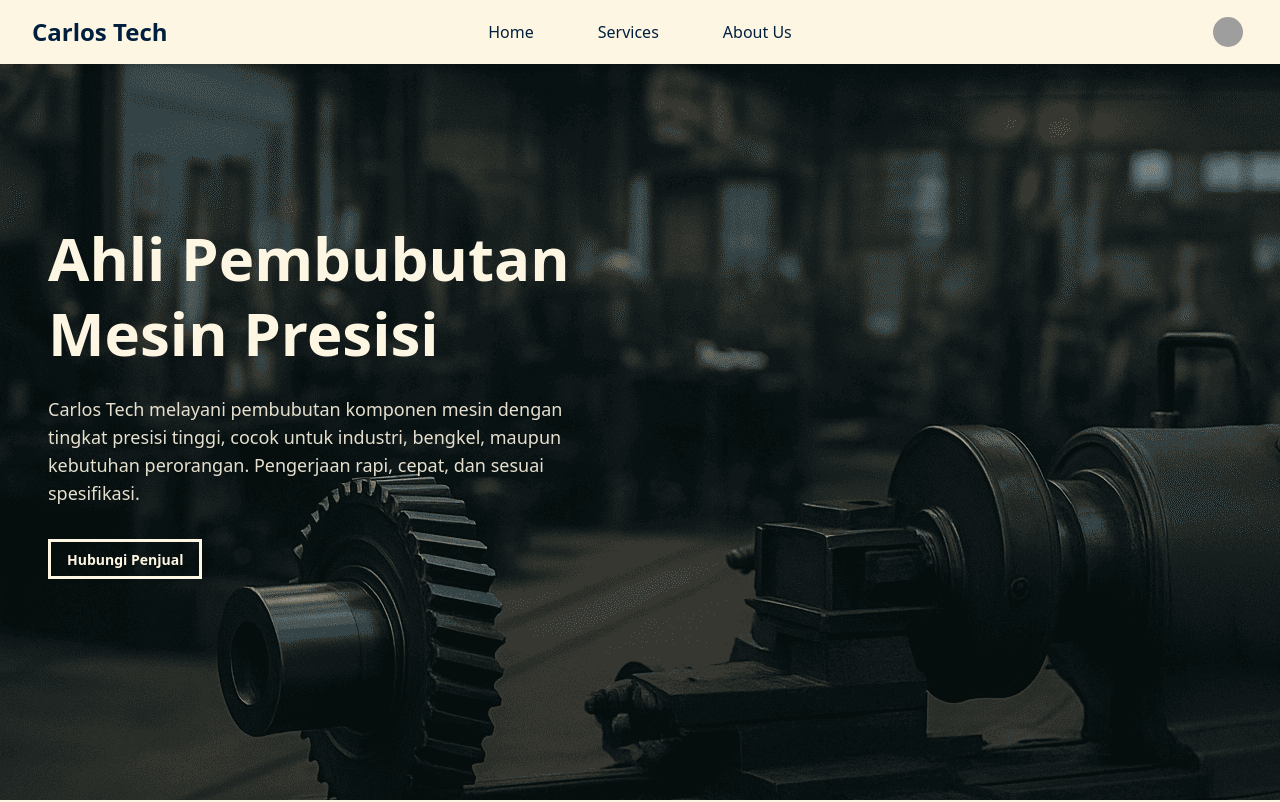
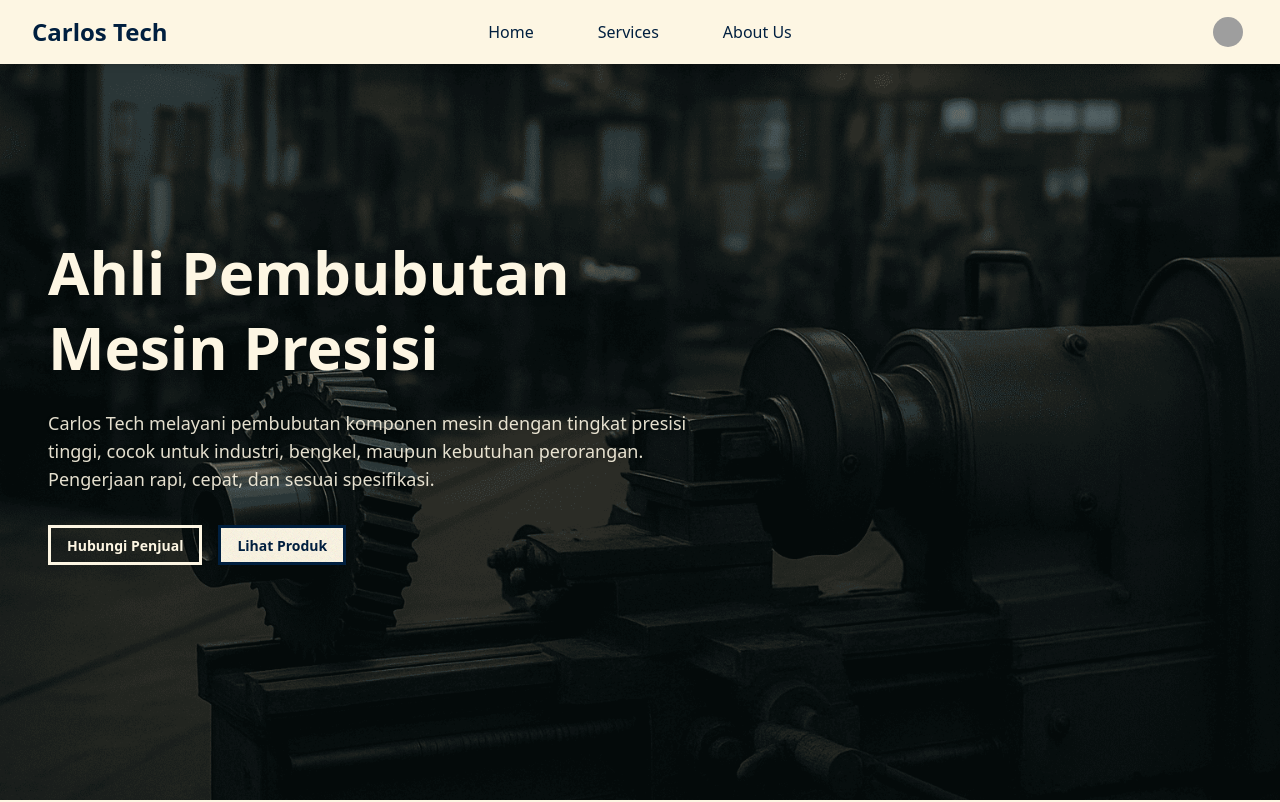
Before and after one commit to dzakyzein/carlos-tech-next, a Next.js app: page / in a window 1280 px wide. Shown: the top 802 px of the page. Built offline with nearby package versions, Linux system fonts and the light colour scheme; grey boxes are pictures that could not be loaded.

Commit message:
refactor hero

```diff
--- a/src/app/globals.css
+++ b/src/app/globals.css
@@ -8,3 +8,8 @@
   --color-secondary: #fdf6e3; /* Ivory Cream */
   --color-accent: #d4af37; /* Gold Accent */
 }
+
+html,
+body {
+  overflow-x: hidden;
+}
--- a/src/components/PopularProducts.jsx
+++ b/src/components/PopularProducts.jsx
@@ -33,7 +33,7 @@ const products = [
 
 export default function PopularProducts() {
   return (
-    <section className='py-20 bg-secondary'>
+    <section className='py-20 bg-secondary' id='popular-product'>
       <div className='container mx-auto px-6'>
         <h2 className='text-3xl md:text-4xl font-bold text-primary text-center mb-12'>
           Produk Terpopuler
--- a/src/components/hero.jsx
+++ b/src/components/hero.jsx
@@ -3,30 +3,62 @@
 import { motion } from 'framer-motion';
 
 export default function Hero() {
+  const scrollToPopularProduct = () => {
+    document
+      .getElementById('popular-product')
+      ?.scrollIntoView({ behavior: 'smooth' });
+  };
+
   return (
     <section
-      className='bg-gradient-to-r from-primary to-accent min-h-screen flex items-center'
-      style={{ backgroundImage: 'url(/bg-hero.png)' }}
+      className='relative bg-gradient-to-r from-primary to-accent min-h-screen flex items-center'
+      style={{
+        backgroundImage: 'url(/bg-hero.png)',
+        backgroundSize: 'cover',
+        backgroundPosition: 'center',
+      }}
     >
-      <div className='container mx-auto px-6 md:px-12 grid md:grid-cols-2 gap-10 items-center'>
-        {/* Text Content */}
+      {/* Overlay tipis biar teks tetap jelas */}
+      <div className='absolute inset-0 bg-black/20'></div>
+
+      <div className='container max-w-full mx-auto px-6 md:px-12 relative z-10'>
         <motion.div
-          initial={{ opacity: 0, x: -50 }}
-          animate={{ opacity: 1, x: 0 }}
+          initial={{ opacity: 0, y: 40 }}
+          animate={{ opacity: 1, y: 0 }}
           transition={{ duration: 0.8 }}
+          className='max-w-2xl text-center md:text-left'
         >
-          <h1 className='text-4xl md:text-6xl font-bold text-secondary leading-tight'>
+          <h1 className='text-4xl md:text-6xl font-bold text-secondary leading-tight drop-shadow-lg'>
             Ahli Pembubutan Mesin Presisi
           </h1>
-          <p className='mt-6 text-secondary/90 text-lg'>
+          <p className='mt-6 text-secondary/90 text-lg drop-shadow'>
             Carlos Tech melayani pembubutan komponen mesin dengan tingkat
             presisi tinggi, cocok untuk industri, bengkel, maupun kebutuhan
             perorangan. Pengerjaan rapi, cepat, dan sesuai spesifikasi.
           </p>
-          <div className='mt-8 flex gap-4'>
-            <button className='btn btn-outline border-secondary text-secondary hover:bg-secondary hover:text-primary'>
+
+          <div className='mt-8 flex flex-col sm:flex-row gap-4 justify-center md:justify-start'>
+            {/* CTA Utama */}
+            <motion.button
+              whileHover={{ scale: 1.05 }}
+              whileTap={{ scale: 0.95 }}
+              className='btn btn-outline border-secondary text-secondary hover:bg-secondary hover:text-primary'
+              onClick={() =>
+                window.open('https://wa.me/6281234567890', '_blank')
+              }
+            >
               Hubungi Penjual
-            </button>
+            </motion.button>
+
+            {/* CTA Kedua */}
+            <motion.button
+              whileHover={{ scale: 1.05 }}
+              whileTap={{ scale: 0.95 }}
+              className='btn bg-secondary text-primary hover:bg-secondary/90'
+              onClick={scrollToPopularProduct}
+            >
+              Lihat Produk
+            </motion.button>
           </div>
         </motion.div>
       </div>
```
